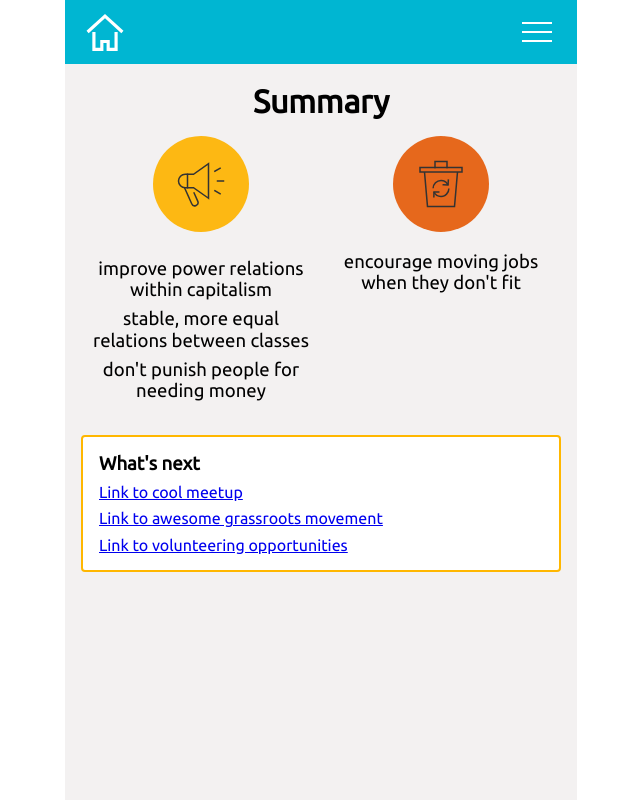
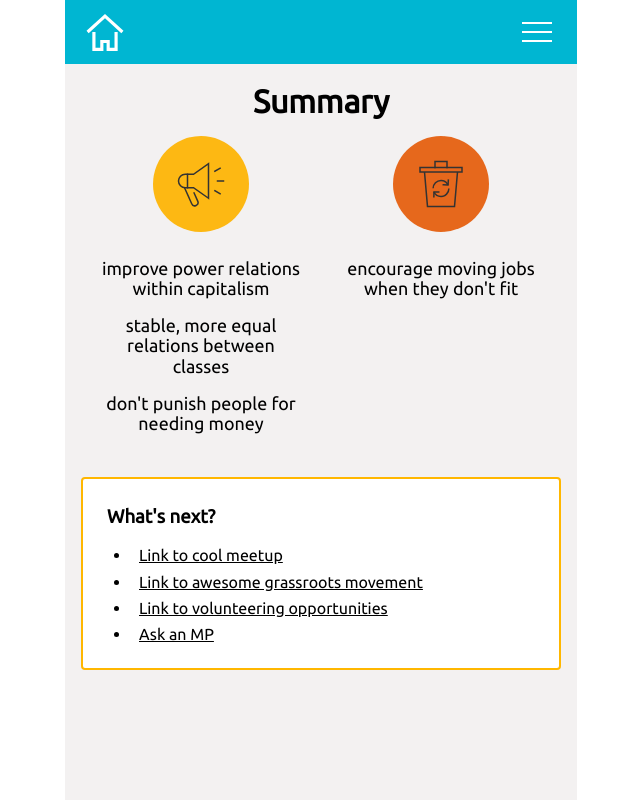
Before and after one commit to astroash/policy-picker, a React (Create React App) app: page /summary in a window 1280 px wide. Shown: the whole page, without its empty margins (319-959 px from the left). Built offline with nearby package versions, Linux system fonts and the light colour scheme.

Commit message:
#17 Fix some styling on summary

```diff
--- a/src/components/Menu.js
+++ b/src/components/Menu.js
@@ -77,7 +77,7 @@ const Menu = ({ changeTopic, toggleMenu, cssImg }) => {
         </li>
       </Link>
       <Link
-        to="/askanon"
+        to="/ask"
         style={{ textDecoration: 'none' }}
         onClick={() => {
           toggleMenu();
--- a/src/components/Summary.js
+++ b/src/components/Summary.js
@@ -8,24 +8,27 @@ const getSnippetTitle = (json, voteId) => {
 }
 
 const Summary= ({snippetUpvotes, snippetDownvotes}) => {
-  const upVotesList =  snippetUpvotes.map(voteId => <li className="ma2">{getSnippetTitle(policies, voteId)}</li>)
-  const downVotesList =  snippetDownvotes.map(voteId => <li>{getSnippetTitle(policies, voteId)}</li>)
+  const upVotesList =  snippetUpvotes.map(voteId => <li className="ma3">{getSnippetTitle(policies, voteId)}</li>)
+  const downVotesList =  snippetDownvotes.map(voteId => <li className="ma3">{getSnippetTitle(policies, voteId)}</li>)
   return (
     <div className="">
       <h1 className="tc ma0 mb3">Summary</h1>
       <section className="w-50 dib v-top">
         <IconSnippet cssImg="megaphone" />
-        <ul className="list pa0 tc summary__ul ma0 summary--margin"> {upVotesList} </ul>
+        <ul className="list pa0 tc summary__ul summary--margin"> {upVotesList} </ul>
       </section>
       <section className="w-50 dib v-top">
         <IconSnippet cssImg="bin" />
-        <ul className="list pa0 tc summary__ul"> {downVotesList} </ul>
+        <ul className="list pa0 tc summary__ul summary--margin"> {downVotesList} </ul>
       </section>
       <section className="ba bw1 b--gold br2 bg-white dib pa2 w-100 summary--margin">
-        <h3 className="ma2">What's next</h3>
-          <a href="#" className="db ma2">Link to cool meetup</a>
-          <a href="#" className="db ma2">Link to awesome grassroots movement</a>
-          <a href="#" className="db ma2">Link to volunteering opportunities</a>
+        <h3 className="ml3">What's next?</h3>
+        <ul className="pointer">
+          <li><a href="#" className="db ma2 black">Link to cool meetup</a></li>
+          <li><a href="#" className="db ma2 black">Link to awesome grassroots movement</a></li>
+          <li><a href="#" className="db ma2 black">Link to volunteering opportunities</a></li>
+          <li><a href="/ask" className="db ma2 black">Ask an MP</a></li>
+        </ul>
       </section>
     </div>
   );
--- a/src/css/App.css
+++ b/src/css/App.css
@@ -14,7 +14,7 @@ body {
 
 /*summary*/
 .summary__ul {
-  font-size: calc(0.6rem + 0.7vw);
+  font-size: calc(0.8rem + 0.4vw);
 }
 .summary--margin {
   margin-top: 2vw;
```
